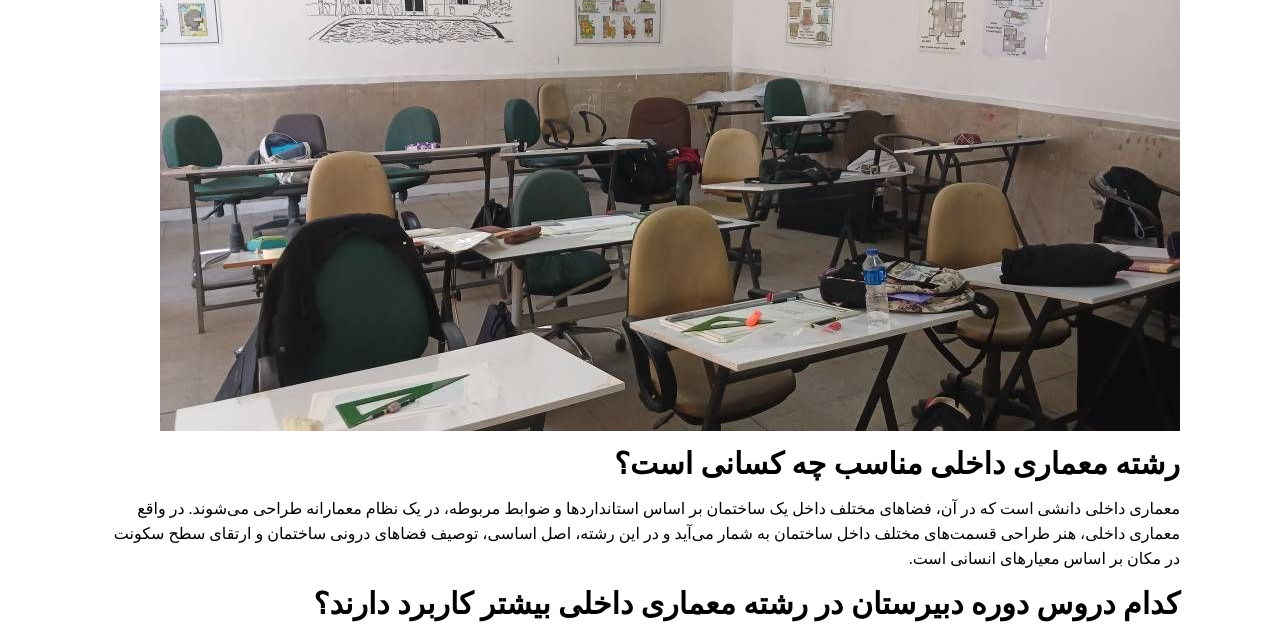
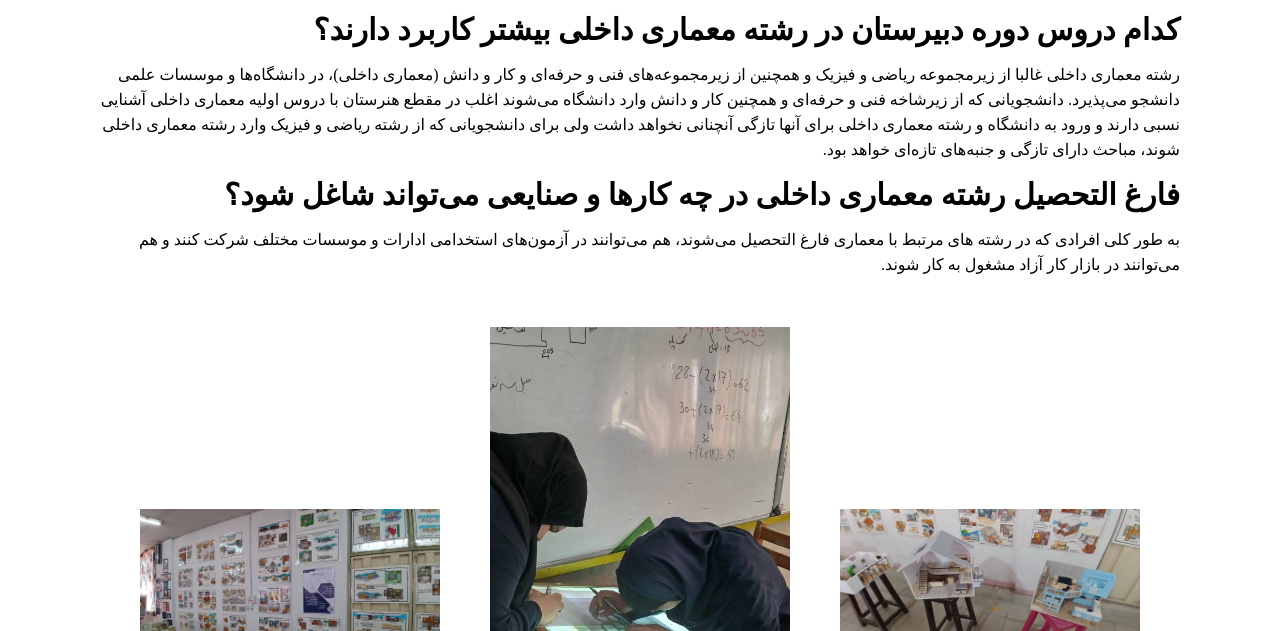
Before and after one commit to melika-rezaei-143/school-pro, a plain HTML site: page memari.html in a window 1280 px wide. Shown: the part 503-1134 px from the top of the page. Drawn offline with Linux system fonts and the light colour scheme; files whose address does not match are found by name.

```diff
--- a/memari.html
+++ b/memari.html
@@ -38,7 +38,6 @@
       </div>
     </header>
     <main>
-      <img src="images/memer.jpg" alt="" />
       <h3>رشته معماری داخلی مناسب چه کسانی است؟</h3>
       <p>
         معماری داخلی دانشی است که در آن، فضاهای مختلف داخل یک ساختمان بر اساس
```
